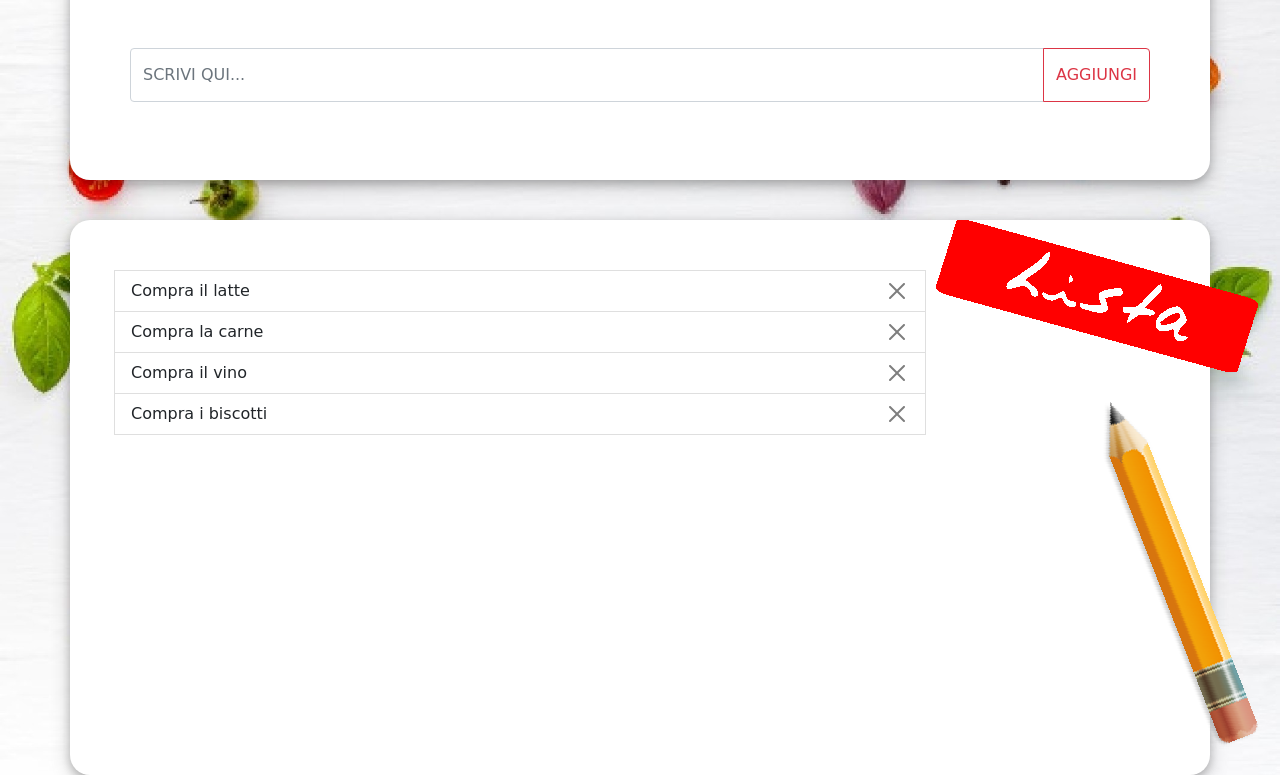
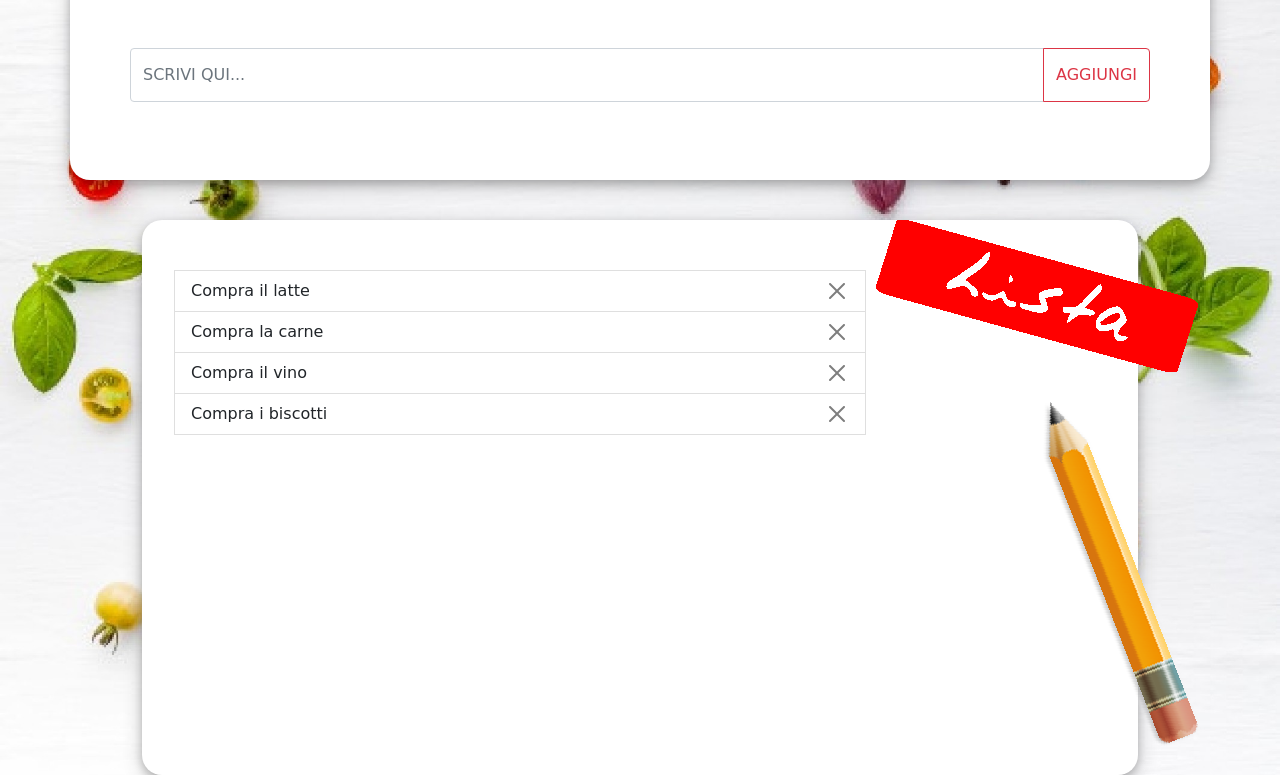
Before and after one commit to Pasquale-Raso/vue-todolist, a plain HTML site: page index.html in a window 1280 px wide. Shown: the part 170-945 px from the top of the page. Drawn offline with nearby package versions, Linux system fonts and the light colour scheme.

Commit message:
modifichefine

```diff
--- a/index.html
+++ b/index.html
@@ -20,6 +20,7 @@
       <!-- MAIN -->
       <main>
         <!-- RIQUADRO ALTO -->
+
         <div class="riquadroalto container">
           <div class="d-flex justify-content-between">
             <div class="adesivo">
@@ -47,8 +48,11 @@
             </button>
           </div>
         </div>
+
         <!-- RIQUADRO BASSO -->
-        <div class="container riquadrobasso">
+
+        <div class="container">
+          <div class="riquadrobasso">
             <div class="separatore">
               <div class="boxlista">
                 <h3 class="text-center" v-if="!tasks.length">
@@ -80,6 +84,7 @@
               </div>
             </div>
           </div>
+        </div>
       </main>
     </div>
     <script src="./js/javascript.js"></script>
--- a/style/style.css
+++ b/style/style.css
@@ -21,6 +21,8 @@ body {
   box-shadow: 0 4px 8px 0 rgba(0, 0, 0, 0.2), 0 6px 20px 0 rgba(0, 0, 0, 0.19);
   margin-top: 40px;
   border-radius: 20px;
+  margin-left: 60px;
+  margin-right: 60px;
 }
 .separatore {
   display: flex;
```
Lines whose indentation alone changed are shown as unchanged.
